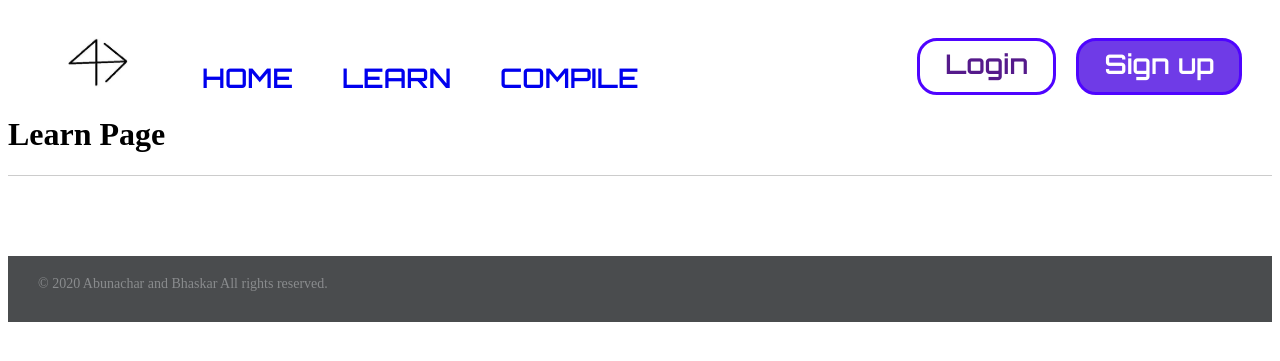
After one commit to knight-byte/Online-Python-Interpreter, a Django app: page /learn/ in a window 1280 px wide. The commit adds this page. Shown: the top 361 px of the page. Run offline with Django 3.2, Linux system fonts and the light colour scheme.

Commit message:
Learn page Added

```diff
--- a/PCompiler/settings.py
+++ b/PCompiler/settings.py
@@ -129,6 +129,3 @@ STATIC_ROOT = os.path.join(BASE_DIR, 'staticfiles')
 STATIC_URL = '/static/'
 STATICFILES_DIRS = [os.path.join(BASE_DIR, 'static')]
 # STATICFILES_STORAGE = 'whitenoise.storage.CompressedManifestStaticFilesStorage'
-# STATICFILES_DIRS = [os.path.join(BASE_DIR, 'static'), ]
-# STATICFILES_STORAGE = 'whitenoise.storage.CompressedManifestStaticFilesStorage'
-# STATICFILES_STORAGE = 'whitenoise.django.GzipManifestStaticFilesStorage'
--- a/pages/urls.py
+++ b/pages/urls.py
@@ -1,7 +1,9 @@
 from django.urls import path
-from .views import HomePageView, CompilerPageView
+from .views import HomePageView, CompilerPageView, LearnPageView
 
 urlpatterns = [
     path('', HomePageView.as_view(), name='home'),
-    path('compile/', CompilerPageView.as_view(), name='compile')
+    path('compile/', CompilerPageView.as_view(), name='compile'),
+    path('learn/', LearnPageView.as_view(), name='learn'),
+
 ]
--- a/pages/views.py
+++ b/pages/views.py
@@ -9,3 +9,7 @@ class HomePageView(TemplateView):
 
 class CompilerPageView(TemplateView):
     template_name = "compiler.html"
+
+
+class LearnPageView(TemplateView):
+    template_name = "learn.html"
--- a/templates/base.html
+++ b/templates/base.html
@@ -14,8 +14,10 @@
 			<!-- Navigation -->
 			<div class="nav">
 				<div class="nav-left">
-					<img src="{% static 'images/newlogo.jpg' %}" alt="logo">
+					<a href="{% url 'home' %}" ><img src="{% static 'images/newlogo.jpg' %}" alt="logo"></a>
+
 					<a href="{% url 'home' %}" >HOME</a>
+					<a href="{% url 'learn' %}">LEARN</a>
 					<a href="{% url 'compile' %}">COMPILE</a>
 				</div>
 				<div class="nav-right">
--- /dev/null
+++ b/templates/learn.html
@@ -0,0 +1,4 @@
+{% extends 'base.html' %}
+{% block content %}
+	<h1>Learn Page</h1>
+{% endblock content %}
```
